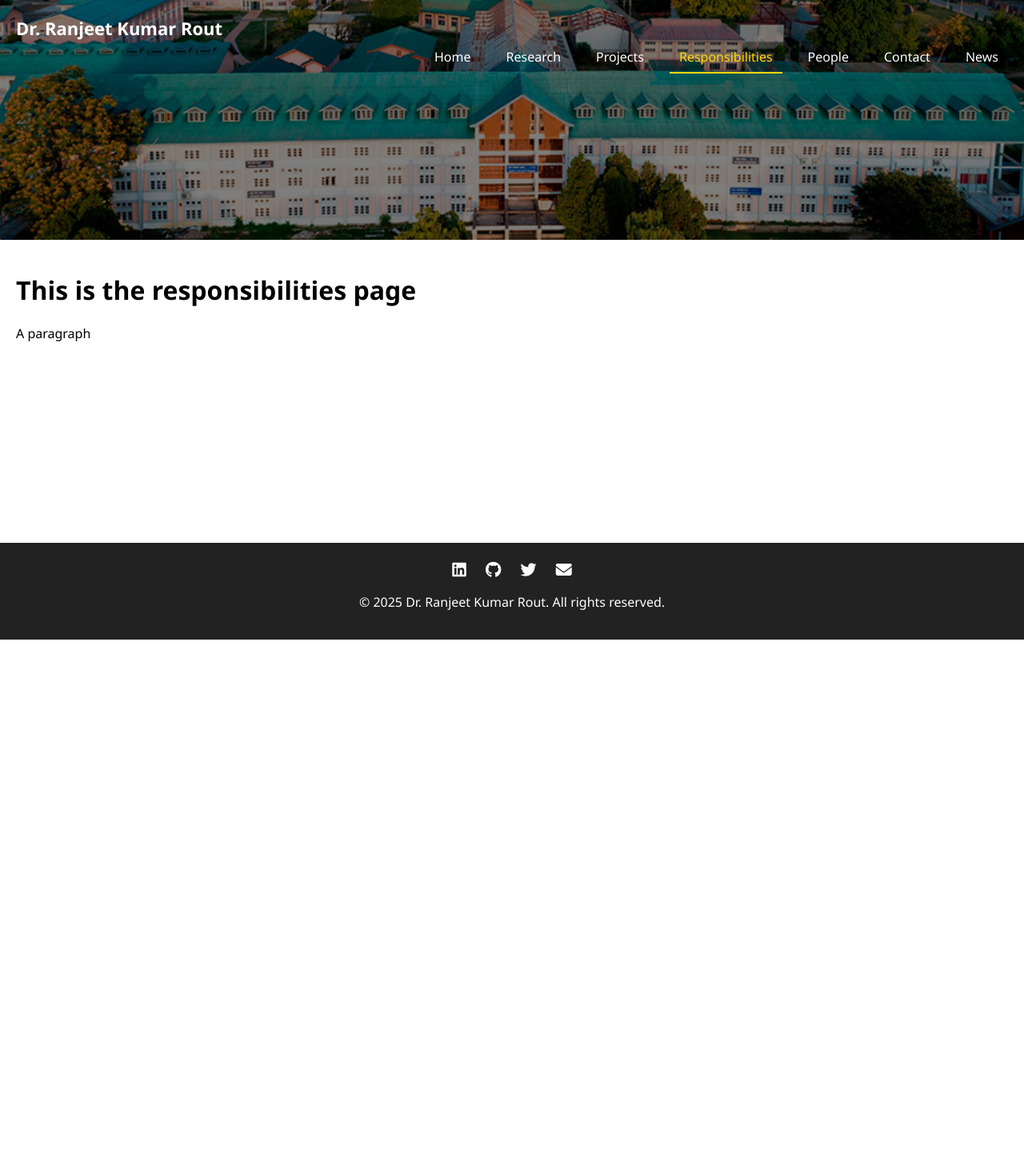
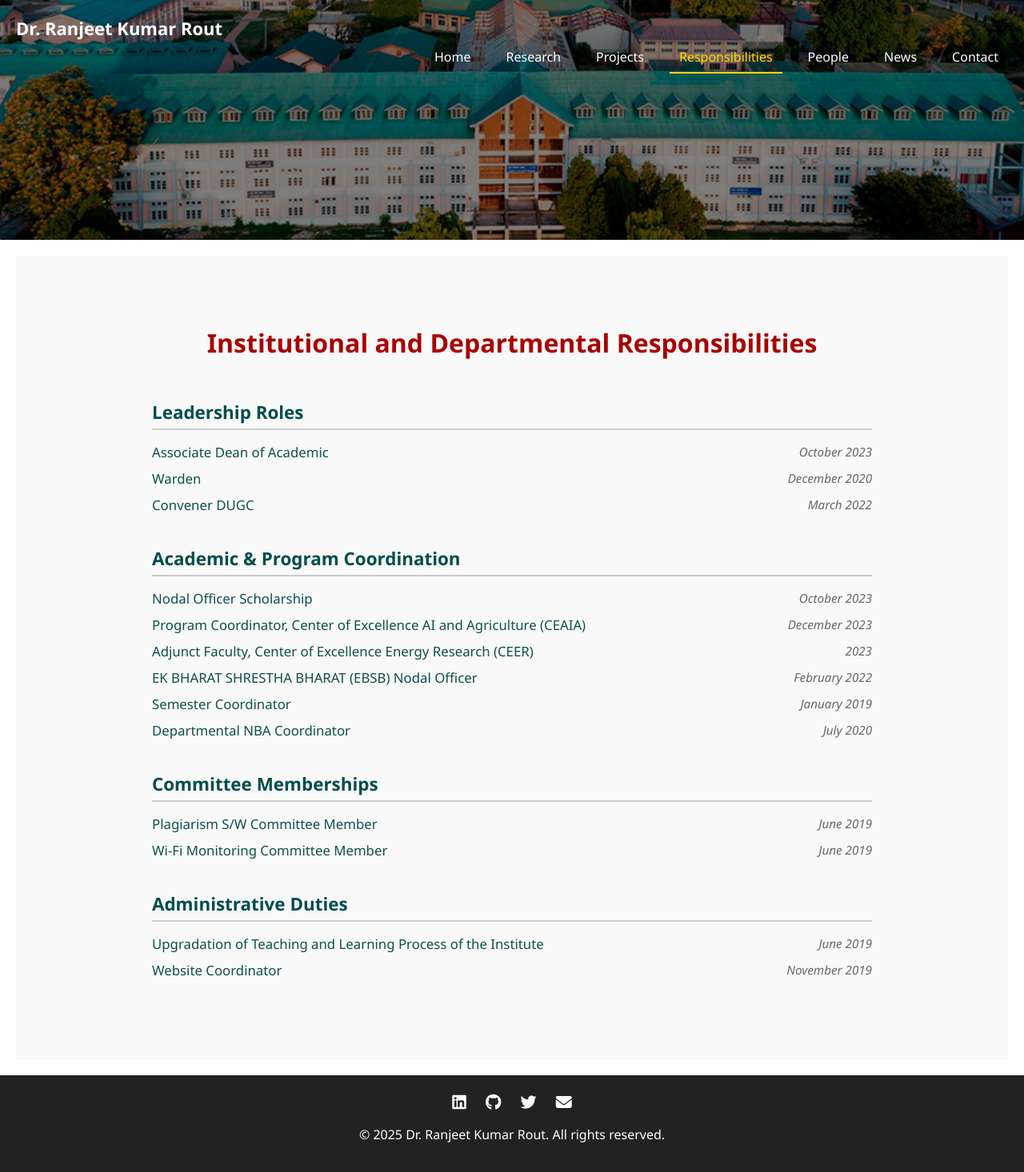
Before and after one commit to m-anish2003/prototype, a Flask app: page /responsibilities in a window 1280 px wide. Shown: the whole page at 80% size. Before the commit the page ends 800 px from the top, so only its background shows below. Run offline with Flask 3, Linux system fonts and the light colour scheme.

Commit message:
New Page Added

```diff
--- /dev/null
+++ b/static/res.css
@@ -0,0 +1,55 @@
+.responsibilities-section {
+    padding: 60px 20px;
+    background-color: #f9f9f9;
+    font-family: 'Segoe UI', sans-serif;
+  }
+
+  .container {
+    max-width: 900px;
+    margin: 0 auto;
+  }
+
+  .section-title {
+    text-align: center;
+    font-size: 2rem;
+    color: #a80000;
+    font-weight: bold;
+    margin-bottom: 50px;
+  }
+
+  .category {
+    margin-bottom: 40px;
+  }
+
+  .category-title {
+    font-size: 1.4rem;
+    color: #004d4d;
+    font-weight: bold;
+    margin-bottom: 15px;
+    border-bottom: 2px solid #ccc;
+    padding-bottom: 5px;
+  }
+
+  .responsibilities-list {
+    list-style: none;
+    padding-left: 0;
+  }
+
+  .responsibilities-list li {
+    margin-bottom: 10px;
+    font-size: 1.05rem;
+    color: #0f4f4f;
+    display: flex;
+    justify-content: space-between;
+    align-items: center;
+  }
+
+  .responsibilities-list .role {
+    font-weight: 500;
+  }
+
+  .responsibilities-list .date {
+    font-style: italic;
+    color: #666;
+    font-size: 0.95rem;
+  }
--- a/templates/contact.html
+++ b/templates/contact.html
@@ -23,8 +23,8 @@
                     <li><a href="{{ url_for('projects') }}" class="{{ 'active' if active_page == 'projects' else '' }}">Projects</a></li>
                     <li><a href="{{ url_for('responsibilities') }}" class="{{ 'active' if active_page == 'responsibilities' else '' }}">Responsibilities</a></li>
                     <li><a href="{{ url_for('people') }}" class="{{ 'active' if active_page == 'people' else '' }}">People</a></li>
+                    <li><a href="{{ url_for('news') }}" class="{{ 'active' if active_page == 'news' else '' }}">News</a></li>
                     <li><a href="{{ url_for('contact') }}" class="{{ 'active' if active_page == 'contact' else '' }}">Contact</a></li>
-                    <li><a href="{{ url_for('news') }}" class="{{ 'active' if active_page == 'news' else '' }}">News</a></li>
                 </ul>
             </nav>
         </div>
--- a/templates/index.html
+++ b/templates/index.html
@@ -26,8 +26,8 @@
                     <li><a href="{{ url_for('projects') }}" class="{{ 'active' if active_page == 'projects' else '' }}">Projects</a></li>
                     <li><a href="{{ url_for('responsibilities') }}" class="{{ 'active' if active_page == 'responsibilities' else '' }}">Responsibilities</a></li>
                     <li><a href="{{ url_for('people') }}" class="{{ 'active' if active_page == 'people' else '' }}">People</a></li>
+                    <li><a href="{{ url_for('news') }}" class="{{ 'active' if active_page == 'news' else '' }}">News</a></li>
                     <li><a href="{{ url_for('contact') }}" class="{{ 'active' if active_page == 'contact' else '' }}">Contact</a></li>
-                    <li><a href="{{ url_for('news') }}" class="{{ 'active' if active_page == 'news' else '' }}">News</a></li>
                 </ul>
             </nav>
         </div>
@@ -59,7 +59,7 @@
         <section class="welcome-note">
             <span class="welcome-heading">Message from professor</span>
             <p class="welcome-body">
-                Welcome to the professional website of Dr. Ranjeet Kumar Rout.
+                Welcome to the website of Dr. Ranjeet Kumar Rout.
                 As an Assistant Professor in the Department of Computer Science and Engineering at the National Institute of Technology Srinagar, I am committed to advancing research and education in the domains of Artificial Intelligence, Machine Learning, Biometric Systems, and Cyber-Physical Systems.
 
                 This platform serves as a gateway to my academic contributions, ongoing research initiatives, and professional engagements. It is also intended to support students, researchers, and collaborators in exploring opportunities for learning and innovation.
--- a/templates/news.html
+++ b/templates/news.html
@@ -26,8 +26,8 @@
                     <li><a href="{{ url_for('projects') }}" class="{{ 'active' if active_page == 'projects' else '' }}">Projects</a></li>
                     <li><a href="{{ url_for('responsibilities') }}" class="{{ 'active' if active_page == 'responsibilities' else '' }}">Responsibilities</a></li>
                     <li><a href="{{ url_for('people') }}" class="{{ 'active' if active_page == 'people' else '' }}">People</a></li>
+                    <li><a href="{{ url_for('news') }}" class="{{ 'active' if active_page == 'news' else '' }}">News</a></li>
                     <li><a href="{{ url_for('contact') }}" class="{{ 'active' if active_page == 'contact' else '' }}">Contact</a></li>
-                    <li><a href="{{ url_for('news') }}" class="{{ 'active' if active_page == 'news' else '' }}">News</a></li>
                 </ul>
             </nav>
         </div>
--- a/templates/people.html
+++ b/templates/people.html
@@ -24,9 +24,9 @@
                     <li><a href="{{ url_for('home') }}" class="{{ 'active' if active_page == 'home' else '' }}">Home</a></li>
                     <li><a href="{{ url_for('research') }}" class="{{ 'active' if active_page == 'research' else '' }}">Research</a></li>
                     <li><a href="{{ url_for('projects') }}" class="{{ 'active' if active_page == 'projects' else '' }}">Projects</a></li>
-                    <li><a href="{{ url_for('news') }}" class="{{ 'active' if active_page == 'news' else '' }}">News</a></li>
                     <li><a href="{{ url_for('responsibilities') }}" class="{{ 'active' if active_page == 'responsibilities' else '' }}">Responsibilities</a></li>
                     <li><a href="{{ url_for('people') }}" class="{{ 'active' if active_page == 'people' else '' }}">People</a></li>
+                    <li><a href="{{ url_for('news') }}" class="{{ 'active' if active_page == 'news' else '' }}">News</a></li>
                     <li><a href="{{ url_for('contact') }}" class="{{ 'active' if active_page == 'contact' else '' }}">Contact</a></li>
                 </ul>
             </nav>
--- a/templates/projects.html
+++ b/templates/projects.html
@@ -23,8 +23,8 @@
                     <li><a href="{{ url_for('projects') }}" class="{{ 'active' if active_page == 'projects' else '' }}">Projects</a></li>
                     <li><a href="{{ url_for('responsibilities') }}" class="{{ 'active' if active_page == 'responsibilities' else '' }}">Responsibilities</a></li>
                     <li><a href="{{ url_for('people') }}" class="{{ 'active' if active_page == 'people' else '' }}">People</a></li>
+                    <li><a href="{{ url_for('news') }}" class="{{ 'active' if active_page == 'news' else '' }}">News</a></li>
                     <li><a href="{{ url_for('contact') }}" class="{{ 'active' if active_page == 'contact' else '' }}">Contact</a></li>
-                    <li><a href="{{ url_for('news') }}" class="{{ 'active' if active_page == 'news' else '' }}">News</a></li>
                 </ul>
             </nav>
         </div>
--- a/templates/research.html
+++ b/templates/research.html
@@ -23,8 +23,8 @@
                     <li><a href="{{ url_for('projects') }}" class="{{ 'active' if active_page == 'projects' else '' }}">Projects</a></li>
                     <li><a href="{{ url_for('responsibilities') }}" class="{{ 'active' if active_page == 'responsibilities' else '' }}">Responsibilities</a></li>
                     <li><a href="{{ url_for('people') }}" class="{{ 'active' if active_page == 'people' else '' }}">People</a></li>
+                    <li><a href="{{ url_for('news') }}" class="{{ 'active' if active_page == 'news' else '' }}">News</a></li>
                     <li><a href="{{ url_for('contact') }}" class="{{ 'active' if active_page == 'contact' else '' }}">Contact</a></li>
-                    <li><a href="{{ url_for('news') }}" class="{{ 'active' if active_page == 'news' else '' }}">News</a></li>
                 </ul>
             </nav>
         </div>
--- a/templates/responsibilities.html
+++ b/templates/responsibilities.html
@@ -6,6 +6,7 @@
     <meta name="viewport" content="width=device-width, initial-scale=1.0">
 
     <link rel="stylesheet" href="{{ url_for('static', filename='style.css') }}">
+    <link rel="stylesheet" href="{{ url_for('static', filename='res.css') }}">
     <link rel="stylesheet" href="https://cdnjs.cloudflare.com/ajax/libs/font-awesome/6.5.0/css/all.min.css">
 </head>
 <body>
@@ -23,8 +24,8 @@
                     <li><a href="{{ url_for('projects') }}" class="{{ 'active' if active_page == 'projects' else '' }}">Projects</a></li>
                     <li><a href="{{ url_for('responsibilities') }}" class="{{ 'active' if active_page == 'responsibilities' else '' }}">Responsibilities</a></li>
                     <li><a href="{{ url_for('people') }}" class="{{ 'active' if active_page == 'people' else '' }}">People</a></li>
+                    <li><a href="{{ url_for('news') }}" class="{{ 'active' if active_page == 'news' else '' }}">News</a></li>
                     <li><a href="{{ url_for('contact') }}" class="{{ 'active' if active_page == 'contact' else '' }}">Contact</a></li>
-                    <li><a href="{{ url_for('news') }}" class="{{ 'active' if active_page == 'news' else '' }}">News</a></li>
                 </ul>
             </nav>
         </div>
@@ -32,8 +33,48 @@
 
     <!-- Main content -->
     <main>
-        <h1>This is the responsibilities page</h1>
-        <p>A paragraph</p>
+        <section class="responsibilities-section">
+            <div class="container">
+              <h2 class="section-title">Institutional and Departmental Responsibilities</h2>
+
+              <div class="category">
+                <h3 class="category-title">Leadership Roles</h3>
+                <ul class="responsibilities-list">
+                  <li><span class="role">Associate Dean of Academic</span> <span class="date">October 2023</span></li>
+                  <li><span class="role">Warden</span> <span class="date">December 2020</span></li>
+                  <li><span class="role">Convener DUGC</span> <span class="date">March 2022</span></li>
+                </ul>
+              </div>
+
+              <div class="category">
+                <h3 class="category-title">Academic & Program Coordination</h3>
+                <ul class="responsibilities-list">
+                  <li><span class="role">Nodal Officer Scholarship</span> <span class="date">October 2023</span></li>
+                  <li><span class="role">Program Coordinator, Center of Excellence AI and Agriculture (CEAIA)</span> <span class="date">December 2023</span></li>
+                  <li><span class="role">Adjunct Faculty, Center of Excellence Energy Research (CEER)</span> <span class="date">2023</span></li>
+                  <li><span class="role">EK BHARAT SHRESTHA BHARAT (EBSB) Nodal Officer</span> <span class="date">February 2022</span></li>
+                  <li><span class="role">Semester Coordinator</span> <span class="date">January 2019</span></li>
+                  <li><span class="role">Departmental NBA Coordinator</span> <span class="date">July 2020</span></li>
+                </ul>
+              </div>
+
+              <div class="category">
+                <h3 class="category-title">Committee Memberships</h3>
+                <ul class="responsibilities-list">
+                  <li><span class="role">Plagiarism S/W Committee Member</span> <span class="date">June 2019</span></li>
+                  <li><span class="role">Wi-Fi Monitoring Committee Member</span> <span class="date">June 2019</span></li>
+                </ul>
+              </div>
+
+              <div class="category">
+                <h3 class="category-title">Administrative Duties</h3>
+                <ul class="responsibilities-list">
+                  <li><span class="role">Upgradation of Teaching and Learning Process of the Institute</span> <span class="date">June 2019</span></li>
+                  <li><span class="role">Website Coordinator</span> <span class="date">November 2019</span></li>
+                </ul>
+              </div>
+            </div>
+          </section>
     </main>
 
     <!-- Footer with social media links -->
```
